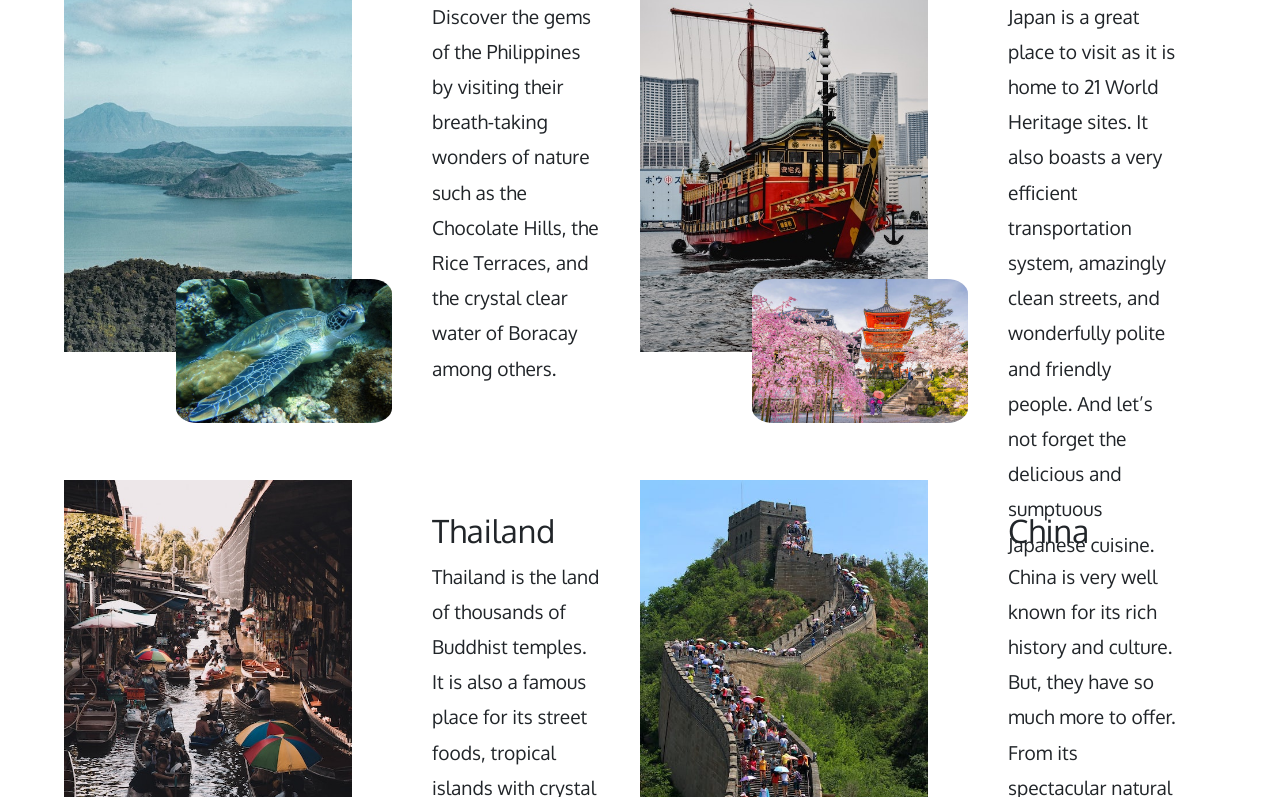
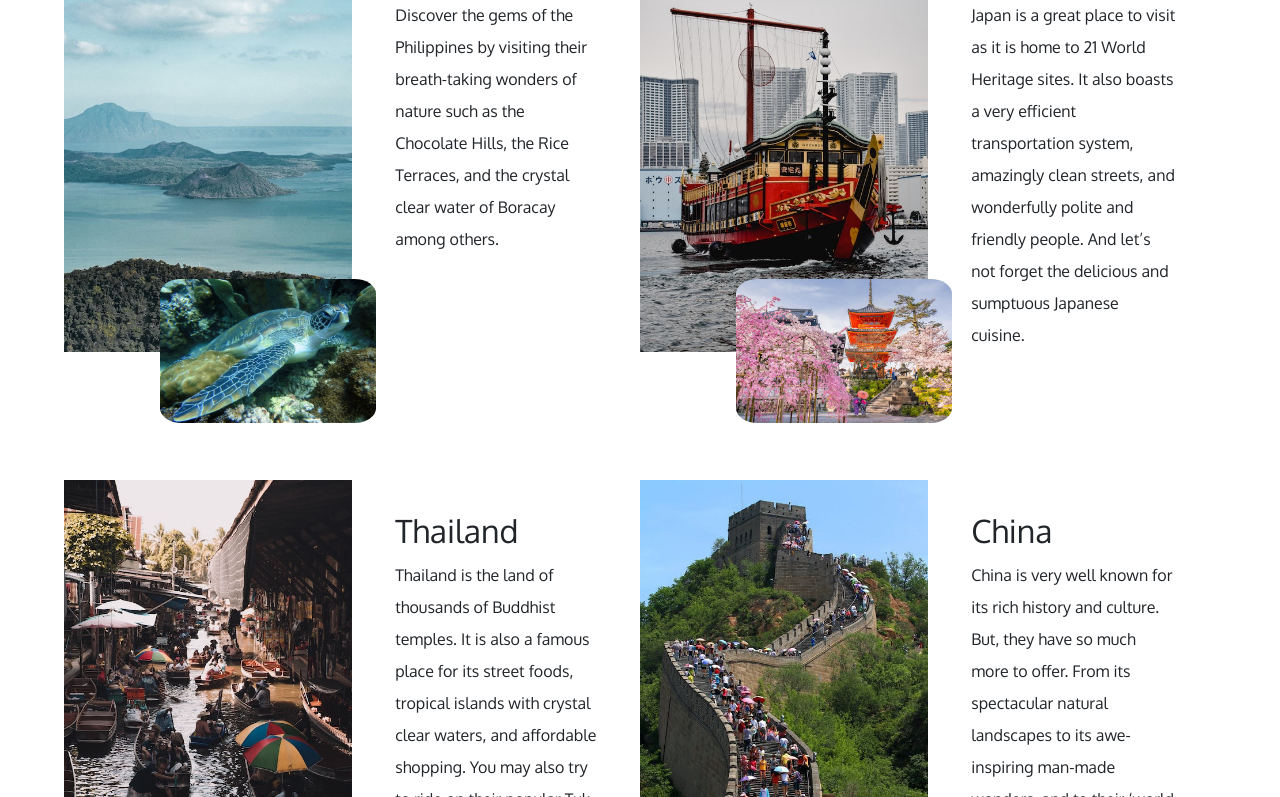
Before and after one commit to marked-gil/discover-asia, a plain HTML site: page destinations.html in a window 1280 px wide. Shown: the part 365-1162 px from the top of the page. Drawn offline with nearby package versions, Linux system fonts and the light colour scheme; a web font is replaced by a local one.

Commit message:
Reduce paragraph to font-size, line-height, padding-left of paragraphs, and reposition slightly to left

```diff
--- a/assets/css/style.css
+++ b/assets/css/style.css
@@ -1097,7 +1097,7 @@ label[for="agree-to-terms"] {
     .secondary-img-box {
         height: 9rem;
         width: 13.5rem;
-        left: 7rem;
+        left: 6rem;
     }
 }
 
@@ -1122,9 +1122,22 @@ label[for="agree-to-terms"] {
     }
 }
 
+@media screen and (max-width: 1530px) {
+    .text-inner-wrapper {
+        padding-left: 2.7rem;
+    }
+}
+
 .best-quote {
     font-size: 1.2rem;
     line-height: 2.2rem;
+}
+
+@media screen and (max-width: 1530px) {
+    .best-quote {
+        font-size: 1rem;
+        line-height: 2rem;
+    }
 }
 
 .quote-author {
```
